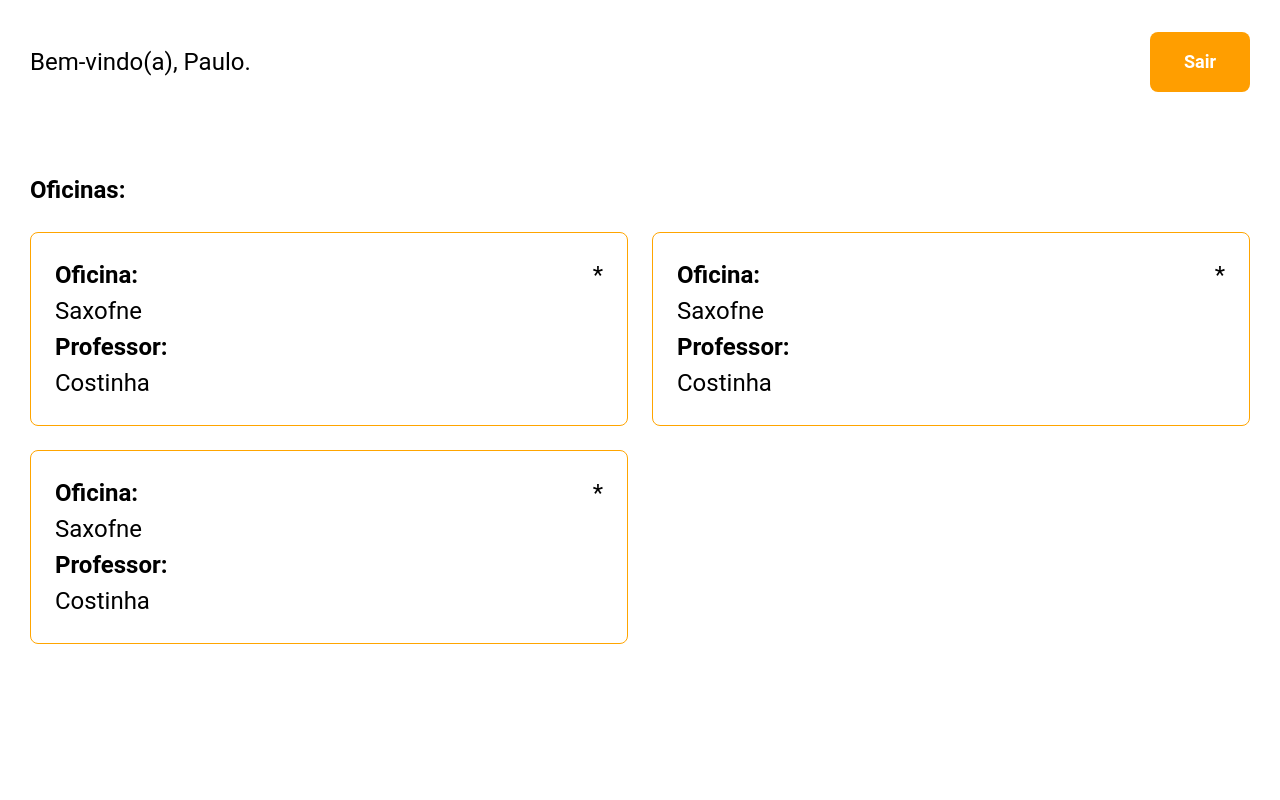
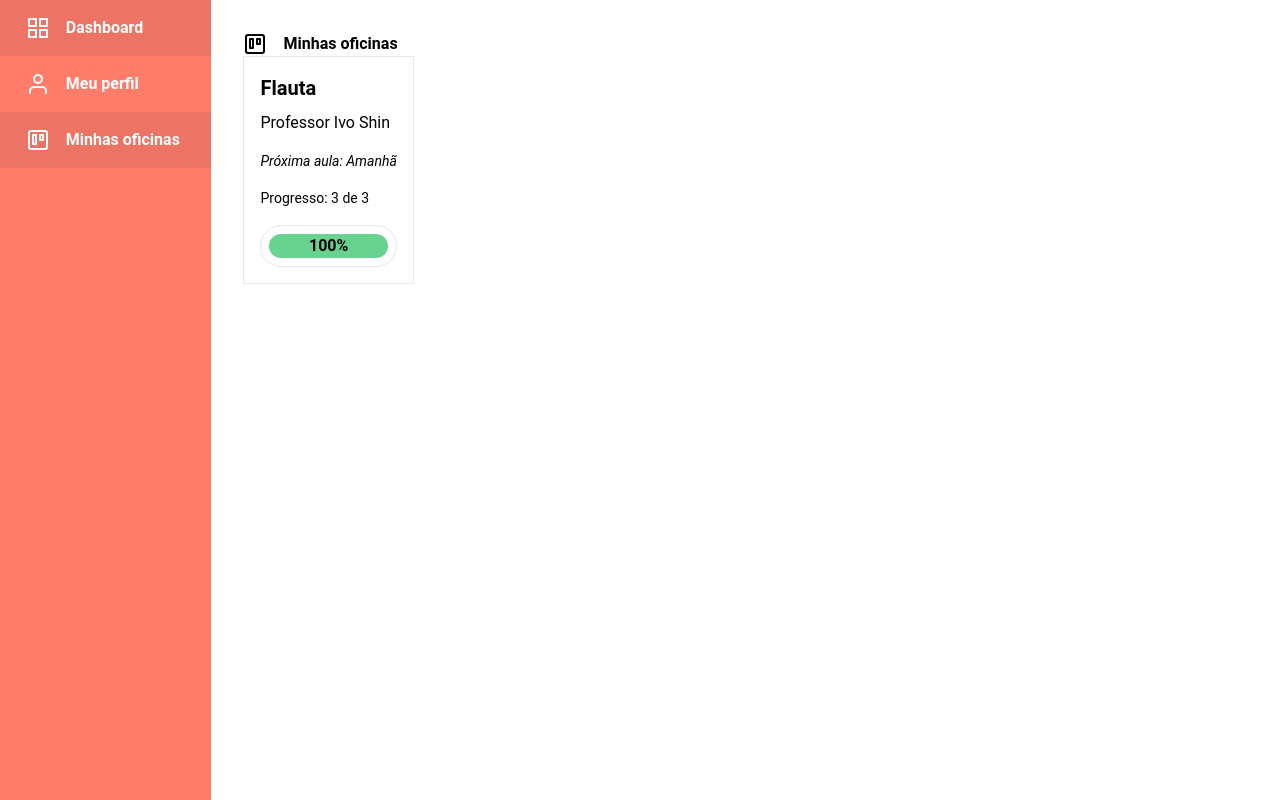
Before and after one commit to isaacmsl/festival2020, a Next.js app: page /dashboard in a window 1280 px wide. Built offline with nearby package versions, Linux system fonts and the light colour scheme.

Commit message:
feat: ++oficina card inicial

```diff
--- /dev/null
+++ b/src/components/OficinaCard.js
@@ -0,0 +1,33 @@
+import Link from 'next/link'
+
+const OficinaCard = ({ oficina }) => {
+
+    const {
+        nome,
+        professor,
+        qntAulasAssistidas
+    } = oficina
+
+    console.log(oficina)
+    return (
+        <div className="border border-solid inline-block p-4">
+            <div>
+                <h1 className="font-bold text-xl">{nome}</h1>
+                <p className="mt-2">{professor}</p>
+            </div>
+            <p className="mt-4 italic text-sm">Próxima aula: Amanhã</p>
+            <div className="mt-4">
+                <h2 className="text-sm">Progresso: {qntAulasAssistidas} de 3</h2>
+                <div className="relative mt-4 border border-solid rounded-full p-2">
+                    <div className={`w-${qntAulasAssistidas}/3 bg-green-400 rounded-full h-full text-black font-bold text-center`}>
+                        {((qntAulasAssistidas/3) * 100).toFixed(0) + '%'}
+                    </div>
+                </div>
+            </div>
+        </div>
+    )
+}
+
+
+
+export default OficinaCard
--- a/src/pages/dashboard.js
+++ b/src/pages/dashboard.js
@@ -1,57 +1,39 @@
 import Head from 'next/head'
+
 import styles from '../../styles/Dashboard.module.css'
-
-
+import MenuDashboard from '../components/MenuDashboard'
+import OficinaCard from '../components/OficinaCard'
 
 export default function Dashboard() {
+
+    const oficina = {
+        nome: 'Flauta',
+        professor: 'Professor Ivo Shin',
+        qntAulasAssistidas: 3
+    }
+
     return (
-        <div
-            className={styles.profileContainer}
-        >
+        <div className="flex">
             <Head>
-                <title>Festival - 2020</title>
+                <title>Festival 2020</title>
                 <link rel="icon" href="/favicon.ico" />
             </Head>
 
-            <header className={styles.profileContainerHeader}>
-                <span>Bem-vindo(a), Paulo.</span>
-                <a className={styles.profileContainerHeaderLink} href="/">Sair</a>
-            </header>
+            <MenuDashboard />
 
-            <h1 className={styles.profileContainerH1}>Oficinas:</h1>
+            <div
+                className={styles.scrollable + " w-full sm:overflow-y-scroll h-screen p-8"}
+            >
+                <header className="flex font-bold">
+                    <img src="assets/dark-trello.svg" />
+                    <h1 className="ml-4">Minhas oficinas</h1>
+                </header>
 
-            <ul className={styles.profileContainerUl}>
-                <li className={styles.profileContainerUlLi}>
-                    <strong>Oficina:</strong>
-                    <p>Saxofne</p>
+                <main>
+                    <OficinaCard oficina={oficina} />
+                </main>
 
-                    <strong>Professor:</strong>
-                    <p>Costinha</p>
-
-                    <button className={styles.profileContainerUlLiButton}>*</button>
-                </li>
-
-                <li className={styles.profileContainerUlLi}>
-                    <strong>Oficina:</strong>
-                    <p>Saxofne</p>
-
-                    <strong>Professor:</strong>
-                    <p>Costinha</p>
-
-                    <button className={styles.profileContainerUlLiButton}>*</button>
-                </li>
-
-                <li className={styles.profileContainerUlLi}>
-                    <strong>Oficina:</strong>
-                    <p>Saxofne</p>
-
-                    <strong>Professor:</strong>
-                    <p>Costinha</p>
-
-                    <button className={styles.profileContainerUlLiButton}>*</button>
-                </li>
-            </ul>
-
+            </div>
         </div>
     )
 }
--- a/styles/Dashboard.module.css
+++ b/styles/Dashboard.module.css
@@ -1,90 +1,10 @@
-.profileContainer {
-    background-size: cover;
-    width: 100%;
-    padding: 0 30px;
-    margin: 32px auto;
-    font-size: 24px;
+/* Hide scrollbar for Chrome, Safari and Opera */
+.scrollable::-webkit-scrollbar {
+    display: none;
 }
 
-.profileContainerHeader {
-    display: flex;
-    align-items: center;
+/* Hide scrollbar for IE, Edge and Firefox */
+.scrollable {
+  -ms-overflow-style: none;  /* IE and Edge */
+  scrollbar-width: none;  /* Firefox */
 }
-
-.profileContainerHeaderSpan {
-    font-size: 20px;
-    margin-left: 24px;
-}
-
-.profileContainerHeaderLink {
-    height: 60px;
-    width: 100px;
-    background-color: #FF9E00;
-    border: 0;
-    border-radius: 8px;
-    color: #fff;
-    font-weight: 700;
-    margin-top: 16px;
-    display: inline-block;
-    text-align: center;
-    text-decoration: none;
-    font-size: 18px;
-    line-height: 60px;
-    transition: filter 0.2s;
-
-    margin-left: auto;
-    margin-top: 0;
-}
-
-.profileContainer header button {
-    height: 60px;
-    width: 60px;
-    border-radius: 4px;
-    border: 1px solid #dcdce6;
-    background: transparent;
-    margin-left: 16px;
-    transition: border-color 0.2s;
-}
-
-.profileContainerH1 {
-    margin-top: 80px;
-    margin-bottom: 24px;
-    font-weight: bold;
-}
-
-.profileContainerUl {
-    display: grid;
-    grid-template-columns: repeat(2, 1fr);
-    grid-gap: 24px;
-    list-style: none;
-}
-
-.profileContainerUlLi {
-    background: #FFF;
-    padding: 24px;
-    border-width: 1px;
-    border-color: orange;
-    border-radius: 8px;
-    position: relative;
-}
-
-.profileContainerUlLiButton {
-    position: absolute;
-    right: 24px;
-    top: 24px;
-    border: 0;
-    background: transparent;
-    transition: opacity 0.2s;
-}
-
-.profileContainerUlLiStrong {
-    display: block;
-    margin-bottom: 16px;
-    color: #41414D;
-}
-
-.profileContainerUlLiP {
-    color: #737380;
-    line-height: 21px;
-    font-size: 16px;
-}
--- a/tailwind.config.js
+++ b/tailwind.config.js
@@ -9,8 +9,10 @@ module.exports = {
                 strongOrange: '#FF9E00',
                 redHeader: '#FF7C6B',
                 redHeaderStrong: '#ED7464'
+            },
+            fill: {
+                black: '#000'
             }
-        },
-
+        }
     }
 }
```
Also changed, not shown: public/assets/dark-trello.svg (added).
